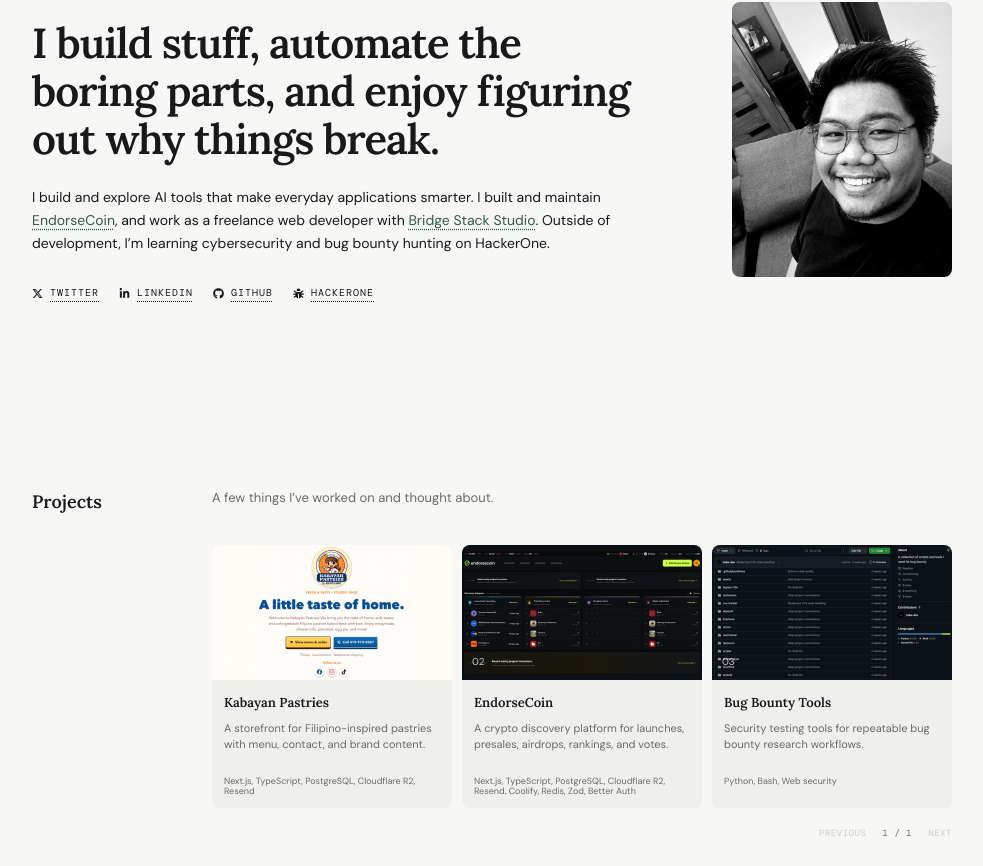
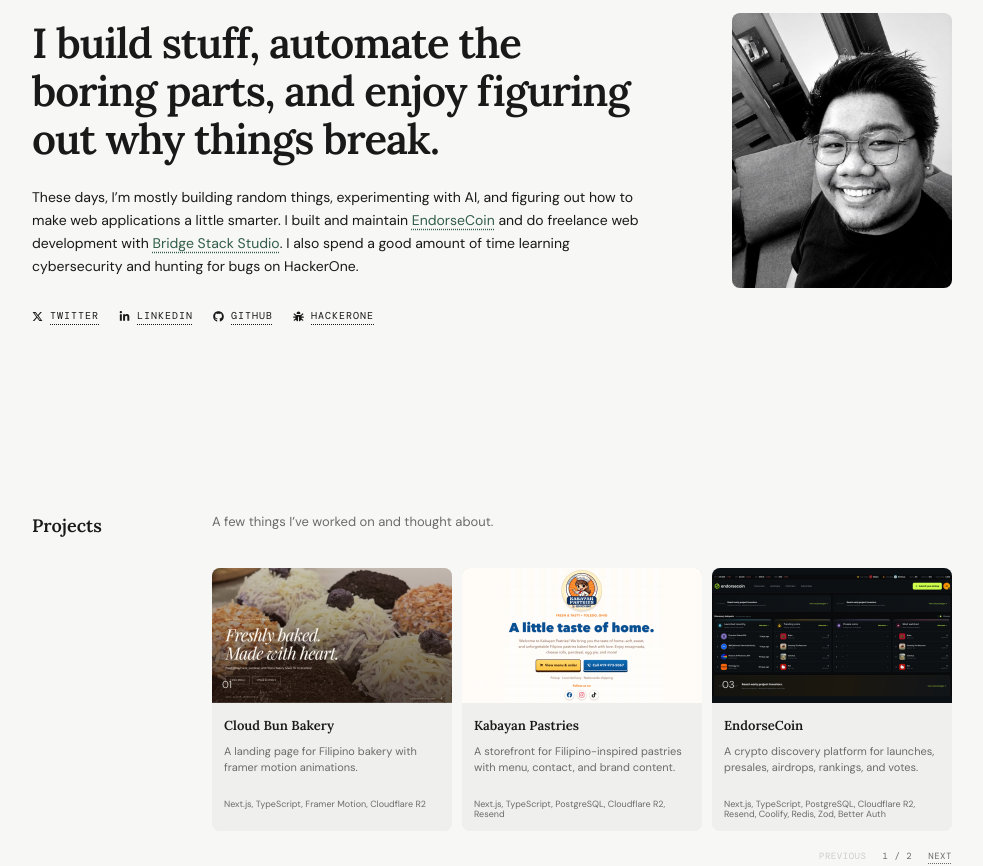
Before and after one commit to zabe-dev/zabe-dev-portfolio, a Next.js app: page / in a window 1280 px wide. Shown: the part 199-1065 px from the top of the page, without its empty margins (148-1131 px from the left). Built offline with nearby package versions, Linux system fonts and the light colour scheme; a web font is replaced by a local one.

Commit message:
Rewrite hero text

```diff
--- a/app/components/Hero.tsx
+++ b/app/components/Hero.tsx
@@ -11,7 +11,8 @@
         <h1>I build stuff, automate the boring parts, and enjoy figuring out why things break.</h1>
 
         <p>
-          I build and explore AI tools that make everyday applications smarter. I built and maintain{' '}
+          These days, I’m mostly building random things, experimenting with AI, and figuring out how
+          to make web applications a little smarter. I built and maintain{' '}
           <a
             className="inline-link"
             href="https://endorsecoin.com"
@@ -19,8 +20,8 @@
             rel="noreferrer"
           >
             EndorseCoin
-          </a>
-          , and work as a freelance web developer with{' '}
+          </a>{' '}
+          and do freelance web development with{' '}
           <a
             className="inline-link"
             href="https://bridgestackstudio.com"
@@ -29,7 +30,8 @@
           >
             Bridge Stack Studio
           </a>
-          . Outside of development, I’m learning cybersecurity and bug bounty hunting on HackerOne.
+          . I also spend a good amount of time learning cybersecurity and hunting for bugs on
+          HackerOne.
         </p>
 
         <div className="hero-links">
--- a/app/data.ts
+++ b/app/data.ts
@@ -4,7 +4,7 @@
   stack: string;
   href: string;
   image?: string;
-  theme?: 'kabayan' | 'endorsecoin' | 'security';
+  theme?: 'cloudbunbakery' | 'kabayanpastries' | 'endorsecoin' | 'security';
 };
 export type Course = {
   title: string;
@@ -15,17 +15,28 @@
 
 export const projects: Project[] = [
   {
+    title: 'Cloud Bun Bakery',
+    description: 'A landing page for Filipino bakery with framer motion animations.',
+    stack: 'Next.js, TypeScript, Framer Motion, Cloudflare R2',
+    href: 'https://cloud-bun-bakery.zabe.dev',
+    image: '/project-thumbnails/cloud-bun-bakery-480-270.png',
+    theme: 'cloudbunbakery',
+  },
+  {
     title: 'Kabayan Pastries',
-    description: 'A storefront for Filipino-inspired pastries with menu, contact, and brand content.',
+    description:
+      'A storefront for Filipino-inspired pastries with menu, contact, and brand content.',
     stack: 'Next.js, TypeScript, PostgreSQL, Cloudflare R2, Resend',
     href: 'https://kabayan-pastries.zabe.dev',
     image: '/project-thumbnails/kabayan-pastries-480-270.png',
-    theme: 'kabayan',
+    theme: 'kabayanpastries',
   },
   {
     title: 'EndorseCoin',
-    description: 'A crypto discovery platform for launches, presales, airdrops, rankings, and votes.',
-    stack: 'Next.js, TypeScript, PostgreSQL, Cloudflare R2, Resend, Coolify, Redis, Zod, Better Auth',
+    description:
+      'A crypto discovery platform for launches, presales, airdrops, rankings, and votes.',
+    stack:
+      'Next.js, TypeScript, PostgreSQL, Cloudflare R2, Resend, Coolify, Redis, Zod, Better Auth',
     href: 'https://endorsecoin.com/',
     image: '/project-thumbnails/endorsecoin-480-270.png',
     theme: 'endorsecoin',
```
Also changed, not shown: public/project-thumbnails/cloud-bun-bakery-480-270.png (added).
